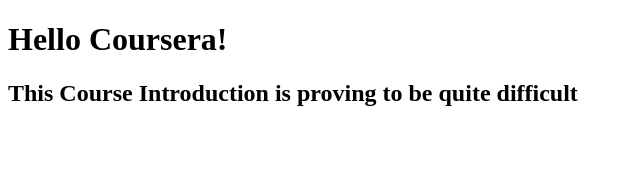
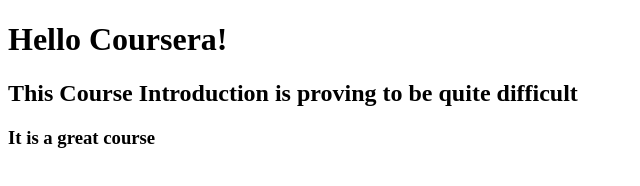
Before and after one commit to preedubz/xtr, a plain HTML site: page site/index.html in a window 1280 px wide. Shown: the whole page, without its empty margins (0-640 px from the left). Drawn offline with Linux system fonts and the light colour scheme.

Commit message:
small addition to content

```diff
--- a/site/index.html
+++ b/site/index.html
@@ -9,5 +9,6 @@
 <body>
     <h1>Hello Coursera!</h1>
     <h2>This Course Introduction is proving to be quite difficult</h2>
+    <h3> It is a great course</h3>
 </body>
 </html>
```
